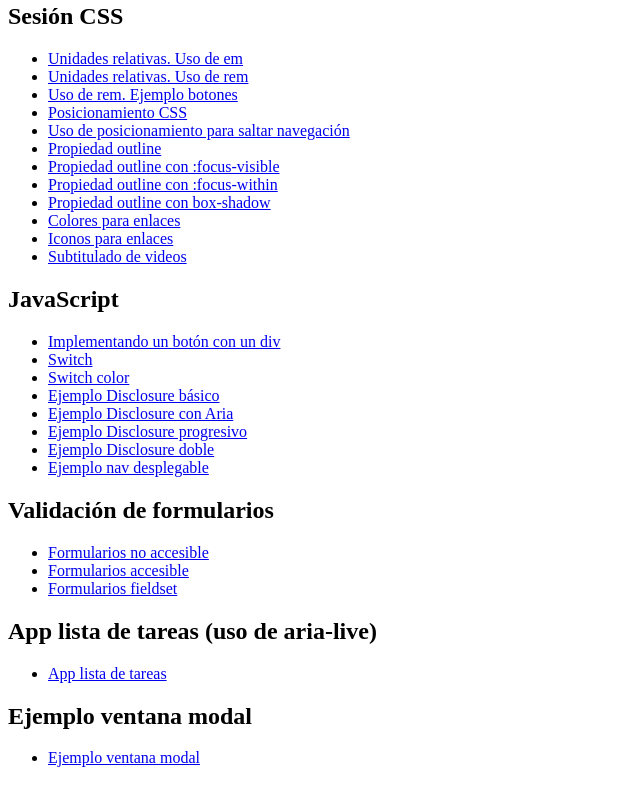
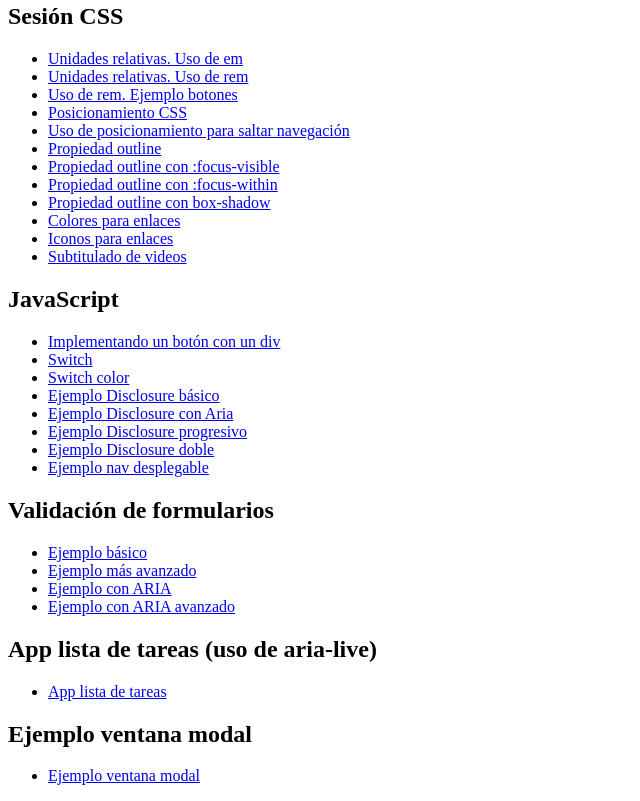
Before and after one commit to albertopedrero/Modulo-Codificacion, a plain HTML site: page index.html in a window 1280 px wide. Shown: the part 529-1330 px from the top of the page, without its empty margins (0-640 px from the left). Drawn offline with Linux system fonts and the light colour scheme.

Commit message:
v1.6
Listado completo de ejemplos

```diff
--- a/index.html
+++ b/index.html
@@ -67,9 +67,11 @@
         </ul>
         <h2>Validación de formularios</h2>
         <ul>
-            <li><a href="./formularios/formularios_no_accesible.html">Formularios no accesible</a></li>
-            <li><a href="./formularios/formularios_accesible.html">Formularios accesible</a></li>
-            <li><a href="./formularios/formularios_fieldset.html">Formularios fieldset</a></li>
+            <li><a href="validacion_formularios/validacion_1.html">Ejemplo básico</a></li>
+            <li><a href="./validacion_formularios/validacion_2.html">Ejemplo más avanzado</a></li>
+            <li><a href="./validacion_formularios/validacion_3.html">Ejemplo con ARIA</a></li>
+            <li><a href="./validacion_formularios/validacion_4.html">Ejemplo con ARIA avanzado</a></li>
+
         </ul>
         <h2>App lista de tareas (uso de aria-live)</h2>
         <ul>
```
